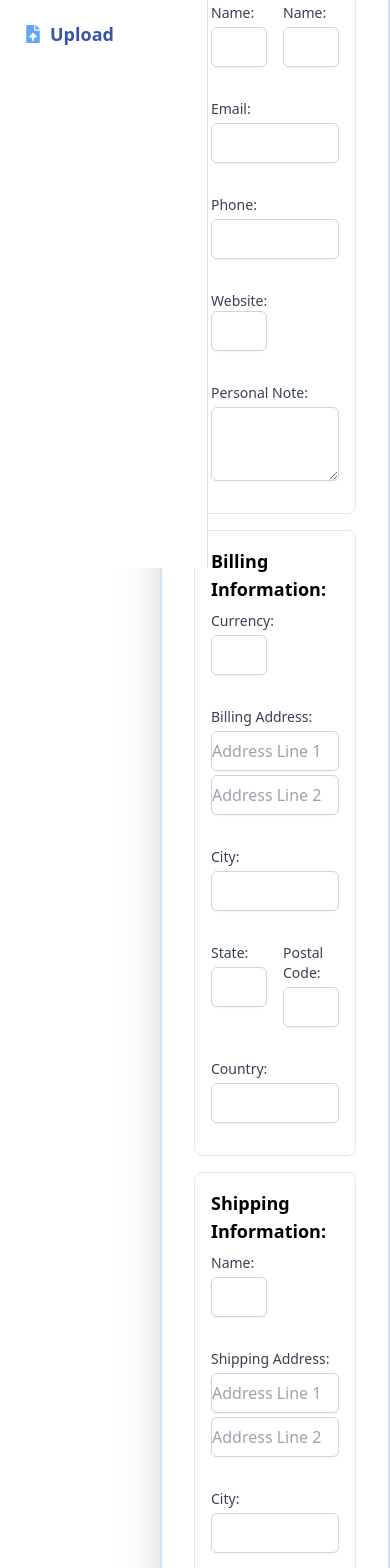
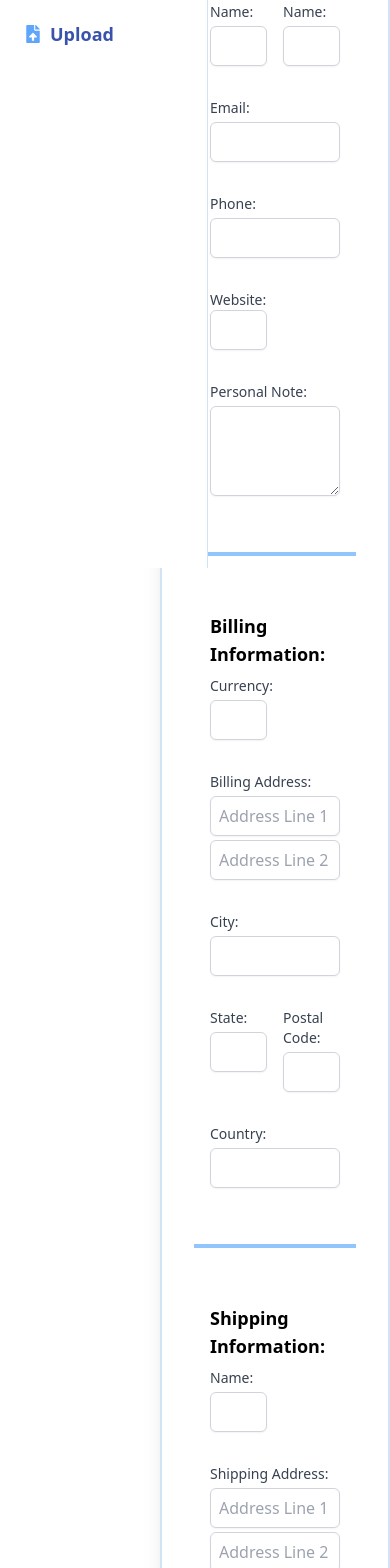
Before and after one commit to luqmanmatloob/QuickBill, a React (Create React App) app in the folder client/: page /test in a window 390 px wide. Shown: the part 340-1908 px from the top of the page. Built offline with nearby package versions, Linux system fonts and the light colour scheme; no server answers.

Commit message:
customer management component

```diff
--- a/client/src/components/Company.jsx
+++ b/client/src/components/Company.jsx
@@ -1,5 +1,5 @@
 import React, { useState, useEffect } from 'react';
-import LoadingSkeleton2 from '../LoadingSkeletons/LoadingSkeleton2';
+import LoadingSkeleton2 from './LoadingSkeletons/LoadingSkeleton2';
 
 const Company = () => {
   const [loading, setLoading] = useState(true);
--- a/client/src/components/CustomerManagement.jsx
+++ b/client/src/components/CustomerManagement.jsx
@@ -1,5 +1,6 @@
 import React, { useState, useEffect } from 'react';
-import LoadingSkeleton2 from '../LoadingSkeletons/LoadingSkeleton2';
+import { useLocation } from 'react-router-dom';
+
 const BASE_URL = process.env.REACT_APP_BASE_URL || 'http://localhost:5000';
 
 const CustomerManagement = () => {
@@ -32,6 +33,16 @@ const CustomerManagement = () => {
   });
   const [selectedCustomerId, setSelectedCustomerId] = useState('');
   const [editMode, setEditMode] = useState(false);
+  const [showCustomerDetails, setShowCustomerDetails] = useState(false);
+
+  const toggleCustomerDetails = () => {
+    if (showCustomerDetails) {
+      setShowCustomerDetails(false);
+    } else {
+      setShowCustomerDetails(true);
+    }
+  };
+
 
 
   // Fetch all customers
@@ -108,13 +119,43 @@ const CustomerManagement = () => {
     }
   };
 
+  const clearBtn = () => {
+    setEditMode(false);
+    setNewCustomer({
+      name: '',
+      primaryContactFirstName: '',
+      primaryContactLastName: '',
+      primaryContactEmail: '',
+      primaryContactPhone: '',
+      accountNumber: '0000',
+      website: '',
+      notes: '',
+      billingCurrency: '',
+      billingAddress1: '',
+      billingAddress2: '',
+      billingCountry: '',
+      billingState: '',
+      billingCity: '',
+      billingPostal: '',
+      shippingName: '',
+      shippingAddress1: '',
+      shippingAddress2: '',
+      shippingCountry: '',
+      shippingState: '',
+      shippingCity: '',
+      shippingPostal: '',
+      shippingPhone: '',
+      shippingDeliveryInstructions: '',
+    });
+  }
+
   return (
     <div className="ml-40 mt-16">
-      <div className="max-w-4xl min-h-screen mx-auto bg-white rounded-lg shadow-2xl p-8 border-b-slate-300 border-solid border-2 border-[#f1f1f1] border-r-[#d1e4f5] border-l-[#d1e4f5]">
-        <h2 className="text-2xl font-bold mb-4">Customer Management</h2>
+      <div className="max-w-4xl min-h-screen mx-auto bg-white rounded-lg shadow-xl p-8 border-b-slate-300 border-solid border-2 border-[#f1f1f1] border-r-[#d1e4f5] border-l-[#d1e4f5]">
+        <h2 className="text-2xl font-bold mb-4 text-[#2b6bb9]">Customer Management</h2>
 
         {/* Contact Information */}
-        <div className="bg-white p-4 border border-gray-200 rounded-lg mb-4">
+        <div className="bg-white p-4 border-b-4 border-blue-300 mb-10 pb-10">
           <h3 className="text-lg font-semibold mb-2">Contact Information:</h3>
           <div className="grid grid-cols-2 gap-4">
             <div className="mb-4">
@@ -124,7 +165,7 @@ const CustomerManagement = () => {
                 name="primaryContactFirstName"
                 value={newCustomer.primaryContactFirstName}
                 onChange={handleInputChange}
-                className="mt-1 block w-full border border-gray-300 rounded-md shadow-sm focus:ring-indigo-500 focus:border-indigo-500 sm:text-sm h-10"
+                className="mt-1 p-2  block w-full border border-gray-300 rounded-md shadow-sm focus:ring-indigo-500 focus:border-indigo-500 sm:text-sm h-10"
                 required
               />
             </div>
@@ -135,7 +176,7 @@ const CustomerManagement = () => {
                 name="primaryContactLastName"
                 value={newCustomer.primaryContactLastName}
                 onChange={handleInputChange}
-                className="mt-1 block w-full border border-gray-300 rounded-md shadow-sm focus:ring-indigo-500 focus:border-indigo-500 sm:text-sm h-10"
+                className="mt-1 p-2  block w-full border border-gray-300 rounded-md shadow-sm focus:ring-indigo-500 focus:border-indigo-500 sm:text-sm h-10"
                 required
               />
             </div>
@@ -146,7 +187,7 @@ const CustomerManagement = () => {
                 name="primaryContactEmail"
                 value={newCustomer.primaryContactEmail}
                 onChange={handleInputChange}
-                className="mt-1 block w-full border border-gray-300 rounded-md shadow-sm focus:ring-indigo-500 focus:border-indigo-500 sm:text-sm h-10"
+                className="mt-1 p-2  block w-full border border-gray-300 rounded-md shadow-sm focus:ring-indigo-500 focus:border-indigo-500 sm:text-sm h-10"
                 required
               />
             </div>
@@ -157,7 +198,7 @@ const CustomerManagement = () => {
                 name="primaryContactPhone"
                 value={newCustomer.primaryContactPhone}
                 onChange={handleInputChange}
-                className="mt-1 block w-full border border-gray-300 rounded-md shadow-sm focus:ring-indigo-500 focus:border-indigo-500 sm:text-sm h-10"
+                className="mt-1  p-2 block w-full border border-gray-300 rounded-md shadow-sm focus:ring-indigo-500 focus:border-indigo-500 sm:text-sm h-10"
                 required
               />
             </div>
@@ -168,7 +209,7 @@ const CustomerManagement = () => {
                 name="website"
                 value={newCustomer.website}
                 onChange={handleInputChange}
-                className="block w-full border border-gray-300 rounded-md shadow-sm focus:ring-indigo-500 focus:border-indigo-500 sm:text-sm h-10"
+                className="block  p-2 w-full border border-gray-300 rounded-md shadow-sm focus:ring-indigo-500 focus:border-indigo-500 sm:text-sm h-10"
               />
             </div>
             <div className="mb-4 col-span-2">
@@ -178,14 +219,14 @@ const CustomerManagement = () => {
                 value={newCustomer.notes}
                 onChange={handleInputChange}
                 rows="3"
-                className="mt-1 block w-full border border-gray-300 rounded-md shadow-sm focus:ring-indigo-500 focus:border-indigo-500 sm:text-sm"
+                className="mt-1 p-2  block w-full border border-gray-300 rounded-md shadow-sm focus:ring-indigo-500 focus:border-indigo-500 sm:text-sm"
               />
             </div>
           </div>
         </div>
 
         {/* Billing Information */}
-        <div className="bg-white p-4 border border-gray-200 rounded-lg mb-4">
+        <div className="bg-white p-4 border-b-4 border-blue-300 mb-10 pb-10">
           <h3 className="text-lg font-semibold mb-2">Billing Information:</h3>
           <div className="grid grid-cols-2 gap-4">
             <div className="mb-4">
@@ -195,7 +236,7 @@ const CustomerManagement = () => {
                 name="billingCurrency"
                 value={newCustomer.billingCurrency}
                 onChange={handleInputChange}
-                className="mt-1 block w-full border border-gray-300 rounded-md shadow-sm focus:ring-indigo-500 focus:border-indigo-500 sm:text-sm h-10"
+                className="mt-1 p-2 block w-full border border-gray-300 rounded-md shadow-sm focus:ring-indigo-500 focus:border-indigo-500 sm:text-sm h-10"
               />
             </div>
             <div className="col-span-2 mb-4">
@@ -206,7 +247,7 @@ const CustomerManagement = () => {
                 value={newCustomer.billingAddress1}
                 onChange={handleInputChange}
                 placeholder="Address Line 1"
-                className="mt-1 block w-full border border-gray-300 rounded-md shadow-sm focus:ring-indigo-500 focus:border-indigo-500 sm:text-sm h-10"
+                className="mt-1 p-2 block w-full border border-gray-300 rounded-md shadow-sm focus:ring-indigo-500 focus:border-indigo-500 sm:text-sm h-10"
               />
               <input
                 type="text"
@@ -214,7 +255,7 @@ const CustomerManagement = () => {
                 value={newCustomer.billingAddress2}
                 onChange={handleInputChange}
                 placeholder="Address Line 2"
-                className="mt-1 block w-full border border-gray-300 rounded-md shadow-sm focus:ring-indigo-500 focus:border-indigo-500 sm:text-sm h-10"
+                className="mt-1 p-2 block w-full border border-gray-300 rounded-md shadow-sm focus:ring-indigo-500 focus:border-indigo-500 sm:text-sm h-10"
               />
             </div>
             <div className="col-span-2 mb-4">
@@ -224,7 +265,7 @@ const CustomerManagement = () => {
                 name="billingCity"
                 value={newCustomer.billingCity}
                 onChange={handleInputChange}
-                className="mt-1 block w-full border border-gray-300 rounded-md shadow-sm focus:ring-indigo-500 focus:border-indigo-500 sm:text-sm h-10"
+                className="mt-1 p-2 block w-full border border-gray-300 rounded-md shadow-sm focus:ring-indigo-500 focus:border-indigo-500 sm:text-sm h-10"
               />
             </div>
             <div className="col-span-1 mb-4">
@@ -234,7 +275,7 @@ const CustomerManagement = () => {
                 name="billingState"
                 value={newCustomer.billingState}
                 onChange={handleInputChange}
-                className="mt-1 block w-full border border-gray-300 rounded-md shadow-sm focus:ring-indigo-500 focus:border-indigo-500 sm:text-sm h-10"
+                className="mt-1 p-2 block w-full border border-gray-300 rounded-md shadow-sm focus:ring-indigo-500 focus:border-indigo-500 sm:text-sm h-10"
               />
             </div>
             <div className="col-span-1 mb-4">
@@ -244,7 +285,7 @@ const CustomerManagement = () => {
                 name="billingPostal"
                 value={newCustomer.billingPostal}
                 onChange={handleInputChange}
-                className="mt-1 block w-full border border-gray-300 rounded-md shadow-sm focus:ring-indigo-500 focus:border-indigo-500 sm:text-sm h-10"
+                className="mt-1 p-2 block w-full border border-gray-300 rounded-md shadow-sm focus:ring-indigo-500 focus:border-indigo-500 sm:text-sm h-10"
               />
             </div>
             <div className="col-span-2 mb-4">
@@ -254,15 +295,15 @@ const CustomerManagement = () => {
                 name="billingCountry"
                 value={newCustomer.billingCountry}
                 onChange={handleInputChange}
-                className="mt-1 block w-full border border-gray-300 rounded-md shadow-sm focus:ring-indigo-500 focus:border-indigo-500 sm:text-sm h-10"
+                className="mt-1 p-2 block w-full border border-gray-300 rounded-md shadow-sm focus:ring-indigo-500 focus:border-indigo-500 sm:text-sm h-10"
               />
             </div>
           </div>
         </div>
 
         {/* Shipping Information */}
-        <div className="bg-white p-4 border border-gray-200 rounded-lg mb-4">
-          <h3 className="text-lg font-semibold mb-2">Shipping Information:</h3>
+        <div className="bg-white p-4">
+          <h3 className="text-lg font-semibold mb-2 ">Shipping Information:</h3>
           <div className="grid grid-cols-2 gap-4">
             <div className="mb-4">
               <label className="block text-sm font-medium text-gray-700">Name:</label>
@@ -271,7 +312,7 @@ const CustomerManagement = () => {
                 name="shippingName"
                 value={newCustomer.shippingName}
                 onChange={handleInputChange}
-                className="mt-1 block w-full border border-gray-300 rounded-md shadow-sm focus:ring-indigo-500 focus:border-indigo-500 sm:text-sm h-10"
+                className="mt-1 p-2 block w-full border border-gray-300 rounded-md shadow-sm focus:ring-indigo-500 focus:border-indigo-500 sm:text-sm h-10"
               />
             </div>
             <div className="col-span-2 mb-4">
@@ -282,7 +323,7 @@ const CustomerManagement = () => {
                 value={newCustomer.shippingAddress1}
                 onChange={handleInputChange}
                 placeholder="Address Line 1"
-                className="mt-1 block w-full border border-gray-300 rounded-md shadow-sm focus:ring-indigo-500 focus:border-indigo-500 sm:text-sm h-10"
+                className="mt-1 p-2 block w-full border border-gray-300 rounded-md shadow-sm focus:ring-indigo-500 focus:border-indigo-500 sm:text-sm h-10"
               />
               <input
                 type="text"
@@ -290,7 +331,7 @@ const CustomerManagement = () => {
                 value={newCustomer.shippingAddress2}
                 onChange={handleInputChange}
                 placeholder="Address Line 2"
-                className="mt-1 block w-full border border-gray-300 rounded-md shadow-sm focus:ring-indigo-500 focus:border-indigo-500 sm:text-sm h-10"
+                className="mt-1 p-2 block w-full border border-gray-300 rounded-md shadow-sm focus:ring-indigo-500 focus:border-indigo-500 sm:text-sm h-10"
               />
             </div>
             <div className="col-span-2 mb-4">
@@ -300,7 +341,7 @@ const CustomerManagement = () => {
                 name="shippingCity"
                 value={newCustomer.shippingCity}
                 onChange={handleInputChange}
-                className="mt-1 block w-full border border-gray-300 rounded-md shadow-sm focus:ring-indigo-500 focus:border-indigo-500 sm:text-sm h-10"
+                className="mt-1 p-2 block w-full border border-gray-300 rounded-md shadow-sm focus:ring-indigo-500 focus:border-indigo-500 sm:text-sm h-10"
               />
             </div>
             <div className="col-span-1 mb-4">
@@ -310,7 +351,7 @@ const CustomerManagement = () => {
                 name="shippingState"
                 value={newCustomer.shippingState}
                 onChange={handleInputChange}
-                className="mt-1 block w-full border border-gray-300 rounded-md shadow-sm focus:ring-indigo-500 focus:border-indigo-500 sm:text-sm h-10"
+                className="mt-1 p-2  block w-full border border-gray-300 rounded-md shadow-sm focus:ring-indigo-500 focus:border-indigo-500 sm:text-sm h-10"
               />
             </div>
             <div className="col-span-1 mb-4">
@@ -320,7 +361,7 @@ const CustomerManagement = () => {
                 name="shippingPostal"
                 value={newCustomer.shippingPostal}
                 onChange={handleInputChange}
-                className="mt-1 block w-full border border-gray-300 rounded-md shadow-sm focus:ring-indigo-500 focus:border-indigo-500 sm:text-sm h-10"
+                className="mt-1 p-2  block w-full border border-gray-300 rounded-md shadow-sm focus:ring-indigo-500 focus:border-indigo-500 sm:text-sm h-10"
               />
             </div>
             <div className="col-span-2 mb-4">
@@ -330,7 +371,7 @@ const CustomerManagement = () => {
                 name="shippingCountry"
                 value={newCustomer.shippingCountry}
                 onChange={handleInputChange}
-                className="mt-1 block w-full border border-gray-300 rounded-md shadow-sm focus:ring-indigo-500 focus:border-indigo-500 sm:text-sm h-10"
+                className="mt-1  p-2 block w-full border border-gray-300 rounded-md shadow-sm focus:ring-indigo-500 focus:border-indigo-500 sm:text-sm h-10"
               />
             </div>
             <div className="mb-4 col-span-2">
@@ -340,7 +381,7 @@ const CustomerManagement = () => {
                 name="shippingPhone"
                 value={newCustomer.shippingPhone}
                 onChange={handleInputChange}
-                className="mt-1 block w-full border border-gray-300 rounded-md shadow-sm focus:ring-indigo-500 focus:border-indigo-500 sm:text-sm h-10"
+                className="mt-1 p-2  block w-full border border-gray-300 rounded-md shadow-sm focus:ring-indigo-500 focus:border-indigo-500 sm:text-sm h-10"
               />
             </div>
             <div className="mb-4 col-span-2">
@@ -350,69 +391,118 @@ const CustomerManagement = () => {
                 value={newCustomer.shippingDeliveryInstructions}
                 onChange={handleInputChange}
                 rows="3"
-                className="mt-1 block w-full border border-gray-300 rounded-md shadow-sm focus:ring-indigo-500 focus:border-indigo-500 sm:text-sm"
+                className="mt-1 p-2  block w-full border border-gray-300 rounded-md shadow-sm focus:ring-indigo-500 focus:border-indigo-500 sm:text-sm"
               />
             </div>
           </div>
         </div>
-        <button
-          onClick={saveCustomer}
-          className="bg-blue-500 hover:bg-blue-700 text-white font-bold py-2 px-4 rounded mr-2"
-        >
-          {editMode ? 'Update' : 'Add'} Customer
-        </button>
-        <button
-          onClick={() => {
-            setEditMode(false);
-            setNewCustomer({
-              name: '',
-              primaryContactFirstName: '',
-              primaryContactLastName: '',
-              primaryContactEmail: '',
-              primaryContactPhone: '',
-              accountNumber: '',
-              website: '',
-              notes: '',
-              billingCurrency: '',
-              billingAddress1: '',
-              billingAddress2: '',
-              billingCountry: '',
-              billingState: '',
-              billingCity: '',
-              billingPostal: '',
-              shippingName: '',
-              shippingAddress1: '',
-              shippingAddress2: '',
-              shippingCountry: '',
-              shippingState: '',
-              shippingCity: '',
-              shippingPostal: '',
-              shippingPhone: '',
-              shippingDeliveryInstructions: '',
-            });
-          }}
-          className="bg-gray-500 hover:bg-gray-700 text-white font-bold py-2 px-4 rounded"
-        >
-          Clear
-        </button>
+
+        <div className='flex justify-end mr-6'>
+          <button
+            onClick={saveCustomer}
+            className="bg-blue-400 hover:bg-blue-500 text-white font-bold py-2 px-4 rounded mr-2"
+          >
+            {editMode ? 'Update' : 'Add'} Customer
+          </button>
+          <button onClick={clearBtn}
+            className="border-blue-500 border-2 hover:bg-blue-300 text-black font-bold py-2 px-4 rounded mr-2"
+
+          >
+            Clear
+          </button>
+        </div>
+
 
         {/* Customer List */}
 
 
-        <div className="flex justify-center">
+        <div className="flex justify-center border-t-4 mt-16 border-blue-300">
 
           <div className="mt-8">
-            <h3 className="text-lg font-semibold mb-4">Customer List:</h3>
+            <h3 className="text-2xl font-bold mb-4 text-[#2b6bb9]">Customer List:</h3>
+
+            {/* <li className="py-4 flex gap-5 items-center justify-between">
+              <div className='flex gap-5'>
+                <div className="font-semibold">Name</div>
+                <div className="text-gray-600">Email</div>
+                <div className="text-gray-600">Address1</div>
+              </div>
+            </li> */}
+
             <ul className="divide-y divide-gray-200">
               {customers.map((customer) => (
                 <li key={customer._id} className="py-4 flex gap-5 items-center justify-between">
                   <div className='flex gap-5'>
                     <div className="font-semibold">{customer.primaryContactFirstName} {customer.primaryContactLastName}</div>
-                    <div className="text-gray-600">{customer.primaryContactLastName}</div>
                     <div className="text-gray-600">{customer.primaryContactEmail}</div>
-                    <div className="text-gray-600">{customer.billingCountry}</div>
-                    <div className="text-gray-600">{customer.billingCity}</div>
-                    <div className="text-gray-600">{customer.primaryContactEmail}</div>
+                    <div className="text-gray-600">{customer.billingAddress1}</div>
+                    <div className={showCustomerDetails ? 'flex' : 'hidden'}>
+
+
+                      <div
+                        className="fixed z- ml-60 top-28 right-20 left-0 bottom-14 bg-white rounded-lg shadow-2xl p-10  border-b-slate-300 border-solid border-2 border-r-[#6539c0] border-l-[#6539c0] overflow-auto"
+                        style={{ boxShadow: `0 25px 50px 600px rgba(0, 0, 0, 0.10)`, }}
+                      >
+
+                        <button type="button"
+                          // className=" bg-red-500  rounded-md px-3 py-1 font-semibold text-lg text-white"
+                          className="absolute top-5 right-5 text-red-400 hover:bg-red-6 border-[1px] hover:font-extrabold border-red-400 m-1 font-semibold px-4 py-1 rounded"
+
+                          onClick={toggleCustomerDetails}>
+                          X
+                        </button>
+
+                        <div className='flex gap-32 justify- items-center my-5'>
+
+                          <div className=''>
+                            <div className="text-black font-semibold text-xl uppercase mb-2">Contact </div>
+                            <div className="text-gray-600">{customer.primaryContactFirstName} {customer.primaryContactLastName}</div>
+                            <div className="text-gray-600">{customer.primaryContactEmail}</div>
+                            <div className="text-gray-600">e{customer.primaryContactPhone}</div>
+
+                          </div>
+
+                          <div className=''>
+                            <div className="text-black font-semibold text-xl uppercase ">Shipping Instructions </div>
+
+                            <div className="text-gray-600 max-w-md">Shipping Instructions: {customer.shippingDeliveryInstructions}</div>
+
+
+                          </div>
+                        </div>
+
+                        <div className='flex gap-[90px] justify- items-center my-5'>
+                          <div>
+                            <div className="text-black font-semibold text-xl uppercase ">Billing </div>
+                            <div className="text-gray-600">Billing Currency: {customer.billingCurrency}</div>
+                            <div className="text-gray-600">Billing Address  1: {customer.billingAddress1}</div>
+                            <div className="text-gray-600">Billing Address2: {customer.billingAddress2}</div>
+                            <div className="text-gray-600">Billing City: {customer.billingCity}</div>
+                            <div className="text-gray-600">Billing State: {customer.billingState}</div>
+                            <div className="text-gray-600">Billing Country: {customer.billingCountry}</div>
+                            <div className="text-gray-600">Billing Postal: {customer.billingPostal}</div>
+
+                          </div>
+
+
+                          <div>
+                            <div className="text-black font-semibold text-xl uppercase ">Shipping </div>
+
+                            <div className="text-gray-600">Shipping Name: {customer.shippingName}</div>
+                            <div className="text-gray-600">Shipping Address1: {customer.shippingAddress1}</div>
+                            <div className="text-gray-600">Shipping Address2: {customer.shippingAddress2}</div>
+                            <div className="text-gray-600">Shipping City: {customer.shippingCity}</div>
+                            <div className="text-gray-600">Shipping State: {customer.shippingState}</div>
+                            <div className="text-gray-600">Shipping Country: {customer.shippingCountry}</div>
+                            <div className="text-gray-600">Shipping Postal: {customer.shippingPostal}</div>
+
+
+                          </div>
+
+                        </div>
+
+                      </div>
+                    </div>
                   </div>
                   <div>
                     <button
@@ -445,17 +535,29 @@ const CustomerManagement = () => {
                           shippingPhone: customer.shippingPhone || '',
                           shippingDeliveryInstructions: customer.shippingDeliveryInstructions || '',
                         });
+                        window.scrollTo(0, 0);
+
+
                       }}
-                      className="bg-blue-500 hover:bg-blue-700 text-white font-bold py-1 px-3 rounded mr-2"
+                      className="bg-blue-400 hover:bg-blue-500 text-white font-bold py-1 px-3 rounded mr-2"
                     >
                       Edit
                     </button>
                     <button
                       onClick={() => deleteCustomer(customer._id)}
-                      className="bg-red-500 hover:bg-red-700 text-white font-bold py-1 px-3 rounded"
+                      className=" text-gray-900 border-gray-900 border-[1px]  hover:red hover:border-red-400 hover:text-red-500 m-1 font-bold px-4 py-1 rounded"
+
                     >
                       Delete
                     </button>
+
+                    <button
+                      onClick={toggleCustomerDetails}
+                      className="bg-blue-400 hover:bg-blue-500 text-white font-bold py-1 px-3 ml-2 rounded mr-2"
+                    >
+                      Details
+                    </button>
+
                   </div>
                 </li>
               ))}
@@ -463,7 +565,6 @@ const CustomerManagement = () => {
           </div>
 
         </div>
-<LoadingSkeleton2/>
 
       </div>
     </div>
--- a/client/src/index.css
+++ b/client/src/index.css
@@ -15,6 +15,10 @@ body {
 .font-Josefin-Sans{
 
   font-family: 'Josefin Sans', sans-serif;
+  }
+
+  html {
+    scroll-behavior: smooth;
   }
 
 
```
Also changed, not shown: client/src/components/LoadingSkeletons/LoadingSkeleton3 .jsx (added, +20 -0 lines), client/src/components/LoadingSkeletons/LoadingSkeleton1.jsx (renamed from client/src/LoadingSkeletons/LoadingSkeleton1.jsx), client/src/components/LoadingSkeletons/LoadingSkeleton2.jsx (renamed from client/src/LoadingSkeletons/LoadingSkeleton2.jsx).
